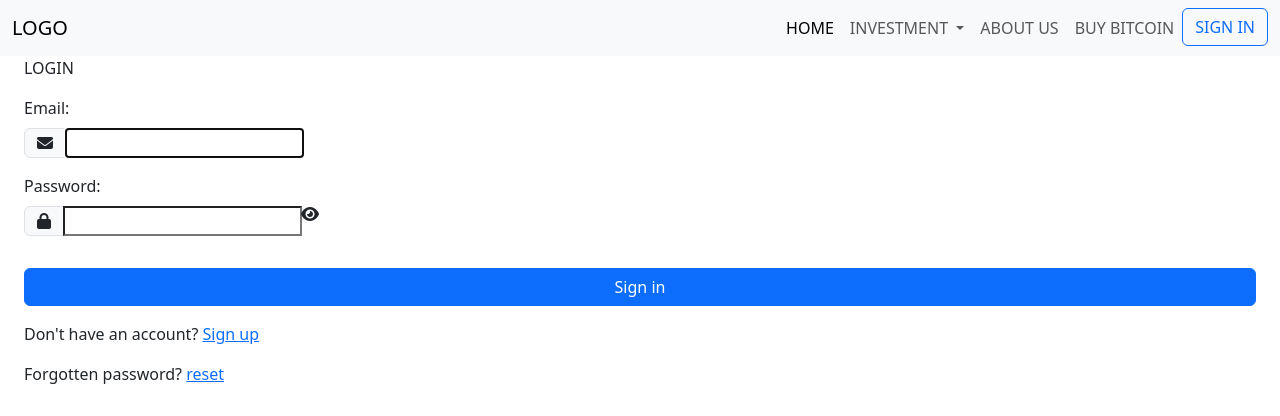
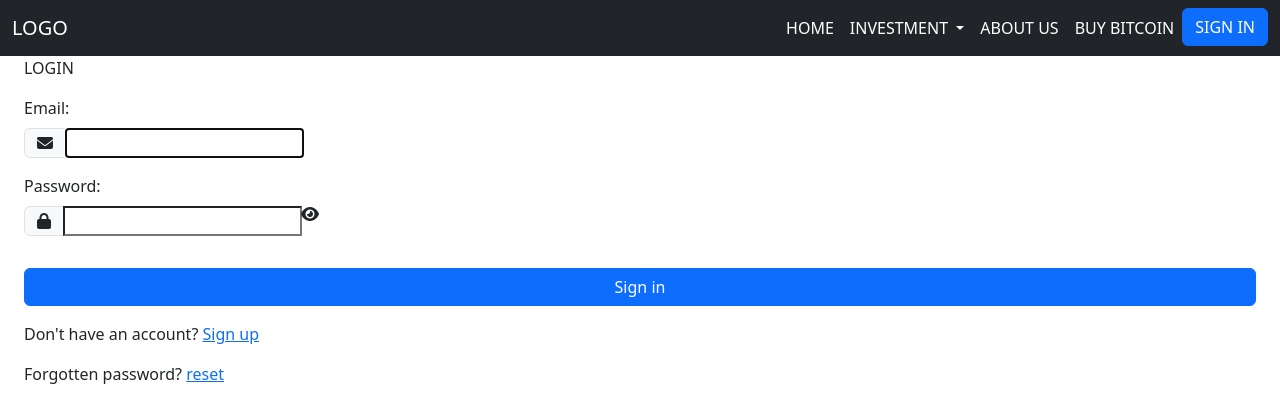
Before and after one commit to kwex1/trade, a Django app: page /login/ in a window 1280 px wide. Shown: the top 416 px of the page. Run offline with Django 5.2, Linux system fonts and the light colour scheme; data that the repository does not hold is empty; parts of the project's set-up code (start-up, migrations or seed data) failed here and were passed over; some libraries are stand-ins or nearby versions.

Commit message:
mini update

```diff
--- a/backend/templates/backend/login.html
+++ b/backend/templates/backend/login.html
@@ -37,8 +37,8 @@
 
             <button type="submit" class="btn btn-primary w-100 mt-3">Sign in</button>
 
-            <p class="mt-3">Don't have an account? <a href="{% url 'register' %}">Sign up</a></p>
-            <p class="mt-3">Forgotten password? <a href="{% url 'reset_password' %}">reset</a></p>
+            <p class="mt-3 text">Don't have an account? <a href="{% url 'register' %}">Sign up</a></p>
+            <p class="mt-3 text">Forgotten password? <a href="{% url 'reset_password' %}">reset</a></p>
         </div>
     </div>
 </form>
--- a/backend/templates/backend/register.html
+++ b/backend/templates/backend/register.html
@@ -68,7 +68,7 @@
             </div>
             <button type="submit" id="reg_submit" class="btn btn-primary w-100 mt-3">Sign up</button>
 
-            <p class="mt-3">Have an account already? <a href="{% url 'login' %}">Sign in</a></p>
+            <p class="mt-3 text">Have an account already? <a href="{% url 'login' %}">Sign in</a></p>
         </div>
     </div>
 </form>
--- a/backend/templates/base.html
+++ b/backend/templates/base.html
@@ -33,7 +33,7 @@
   <body>
     <!-- Navbar beginning -->
 
-    <nav class="navbar sticky-top navbar-expand-lg bg-body-tertiary">
+    <nav class="navbar sticky-top navbar-expand-lg  bg-dark" data-bs-theme="dark">
         <div class="container-fluid">
           <a class="navbar-brand" href="{% url 'home' %}">LOGO</a>
           <button class="navbar-toggler" type="button" data-bs-toggle="collapse" data-bs-target="#navbarSupportedContent" aria-controls="navbarSupportedContent" aria-expanded="false" aria-label="Toggle navigation">
@@ -50,29 +50,29 @@
               </li>
               {% endif %}
               <li class="nav-item dropdown">
-                <a class="nav-link dropdown-toggle" href="#" role="button" data-bs-toggle="dropdown" aria-expanded="false">
+                <a class="nav-link active dropdown-toggle" href="#" role="button" data-bs-toggle="dropdown" aria-expanded="false">
                   INVESTMENT
                 </a>
                 <ul class="dropdown-menu">
-                  <li><a class="dropdown-item" href="#">Financial Planning</a></li>
-                  <li><hr class="dropdown-divider"></li>
+                  <li><a class="dropdown-item " href="#">Financial Planning</a></li>
+                  <li><hr class="dropdown-divider "></li>
                   <li><a class="dropdown-item" href="#">Real Estate Investment</a></li>
-                  <li><hr class="dropdown-divider"></li>
-                  <li><a class="dropdown-item" href="#">Cryptocurrency Investment</a></li>
+                  <li><hr class="dropdown-divider "></li>
+                  <li><a class="dropdown-item " href="#">Cryptocurrency Investment</a></li>
                 </ul>
               </li>
               <li class="nav-item">
-                <a class="nav-link" href="#">ABOUT US</a>
+                <a class="nav-link active" href="#">ABOUT US</a>
               </li>
               <li class="nav-item">
-                <a class="nav-link" href="#">BUY BITCOIN</a>
+                <a class="nav-link active" href="#">BUY BITCOIN</a>
               </li>
               {% if not request.user.is_authenticated %}
-              <a href="{% url 'login' %}"><button class="btn btn-outline-primary w-100" type="button">SIGN IN</button></a>
+              <a href="{% url 'login' %}"><button class="btn btn-primary w-100" type="button">SIGN IN</button></a>
               {% else %}
               <form method="post" action="{% url 'logout' %}">
                 {% csrf_token %}
-                <button class="btn btn-outline-primary w-100" type="submit" >Sign out</button>
+                <button class="btn btn-primary w-100" type="submit" >Sign out</button>
               </form>
               {% endif%}
 
```
Also changed, not shown: backend/templates/backend/index.html (+4 -4 lines).
